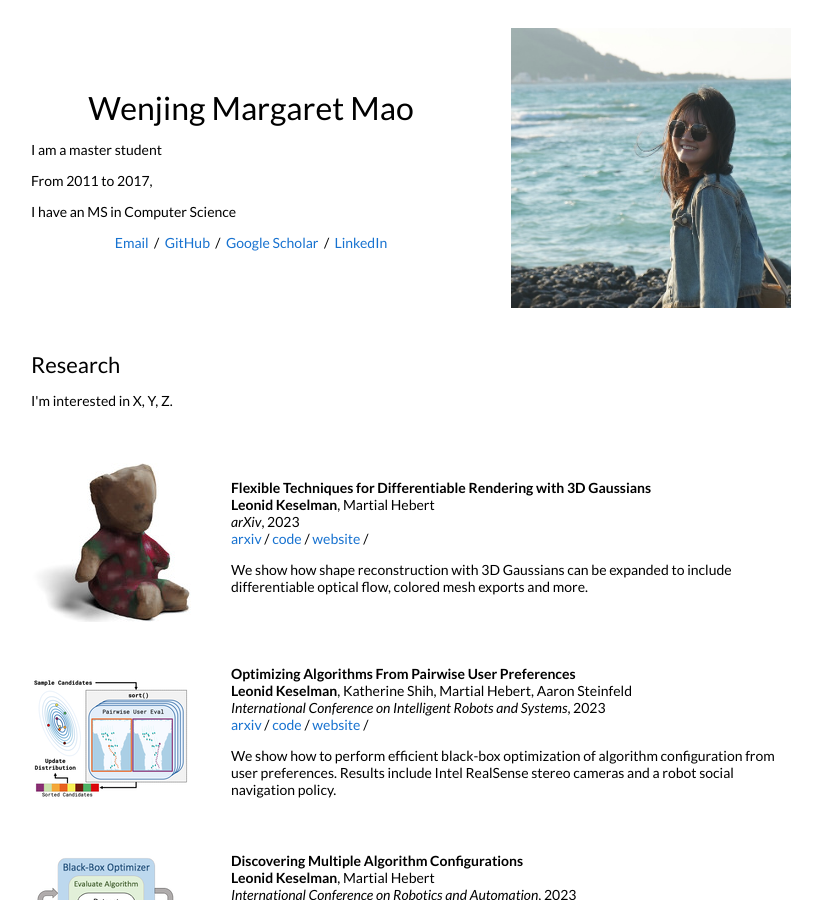
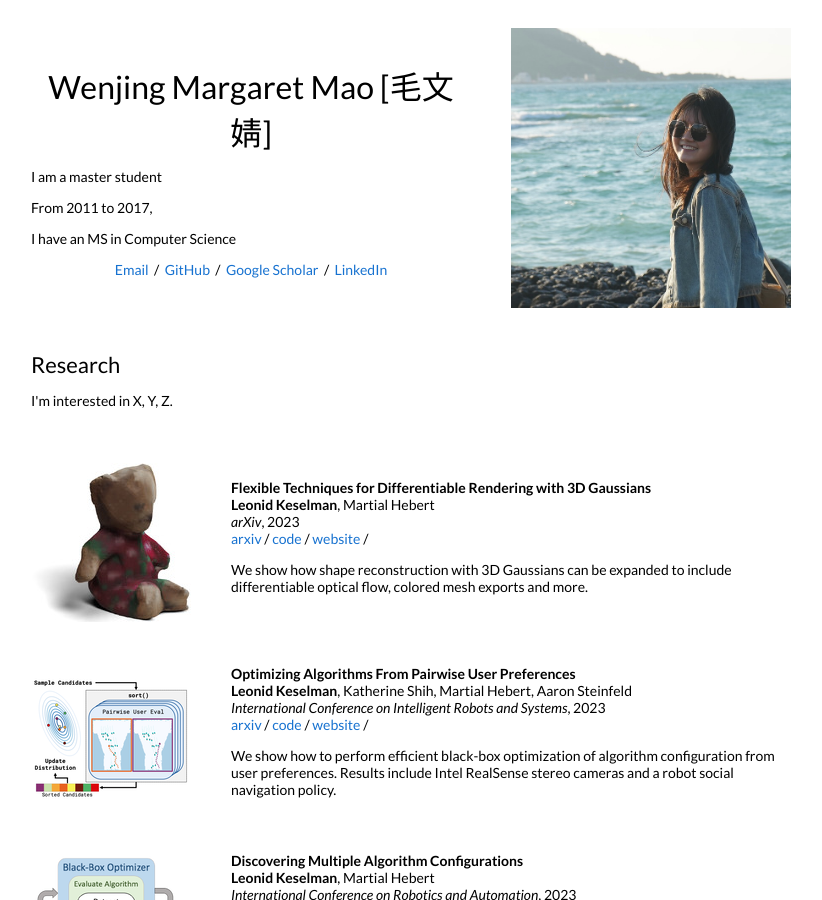
Before and after one commit to MargarettMao/MargarettMao.github.io, a Jekyll site: the page built from _posts/2023-08-28-3dgaussians.markdown, in a window 1280 px wide and 900 px high. Shown: the whole window, without its empty margins (229-1051 px from the left). Built offline with Jekyll 4.4.1, drawn with Linux system fonts in a browser that asks for light colours.

Commit message:
add chinese name

```diff
--- a/_layouts/default.html
+++ b/_layouts/default.html
@@ -32,7 +32,7 @@
           <tr style="padding:0px">
             <td style="padding:2.5%;width:60%;vertical-align:middle">
               <h1>
-                Wenjing Margaret Mao
+                Wenjing Margaret Mao [毛文婧]
               </h1>
               <p>I am a master student
               </p>
```
